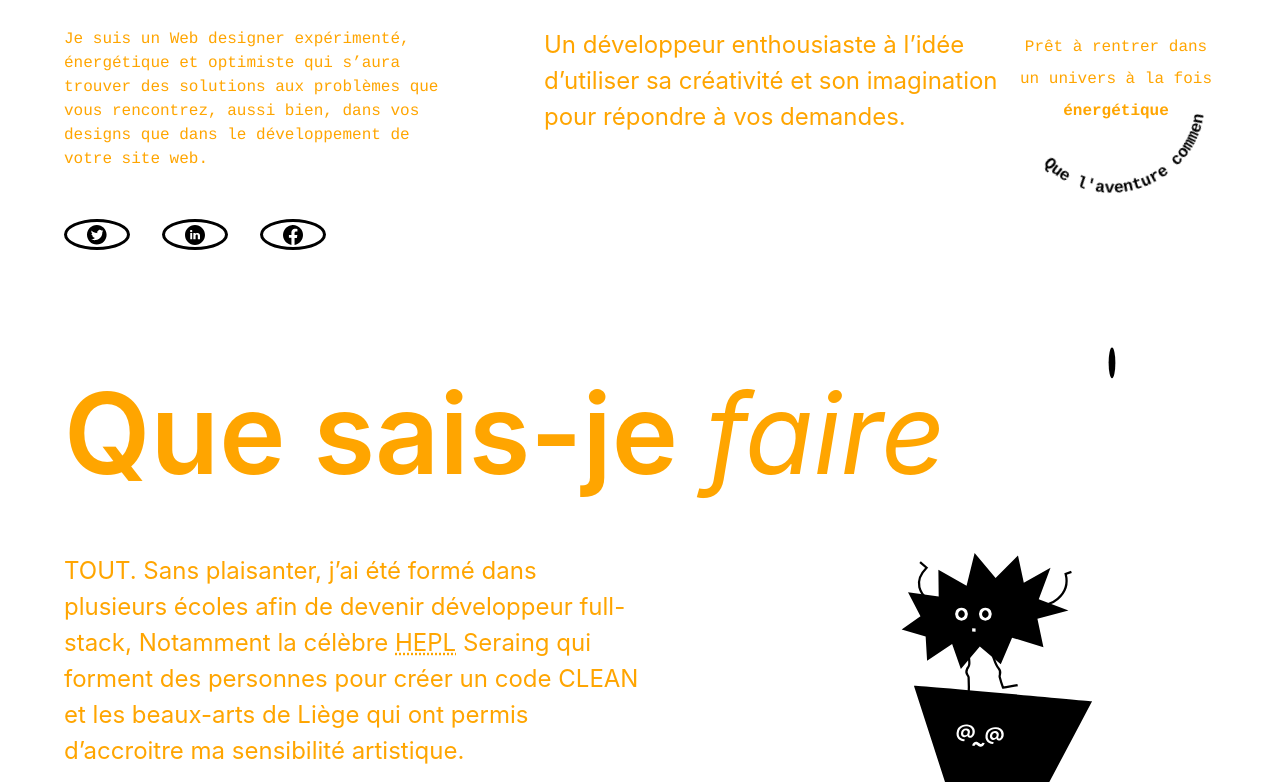
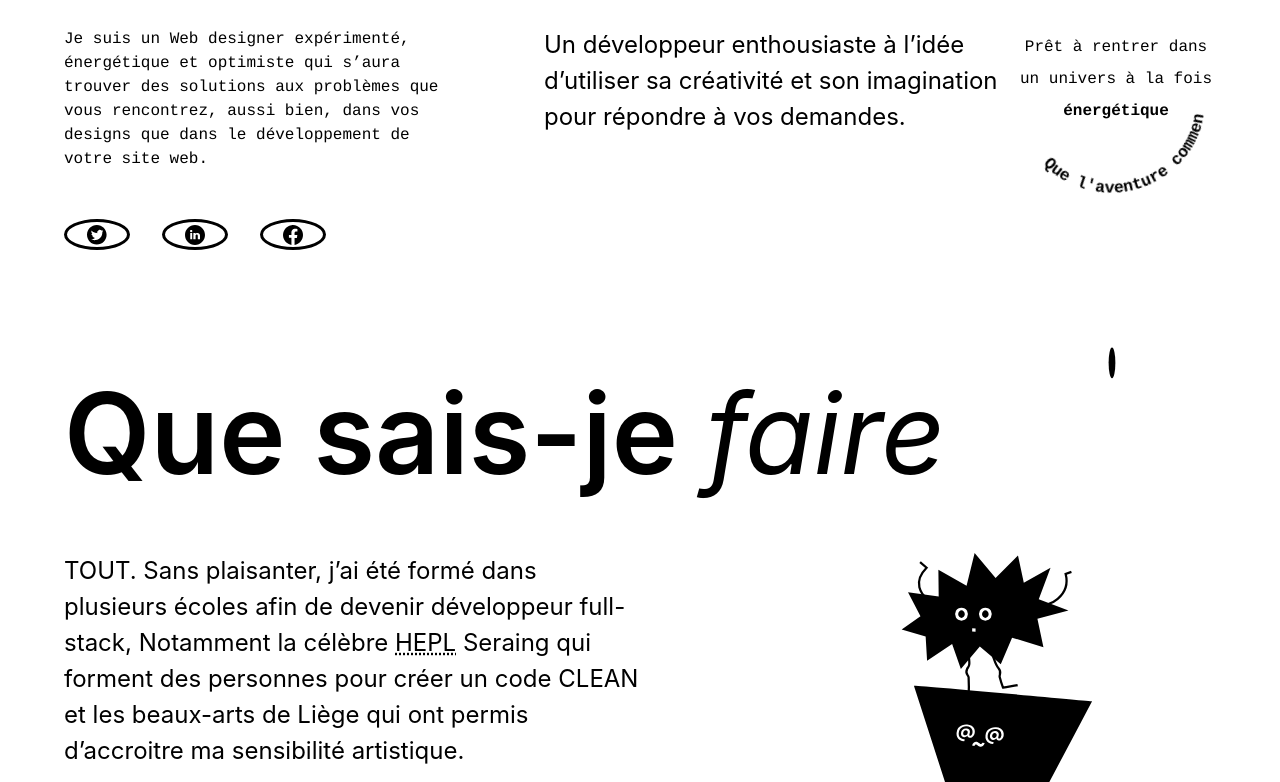
Before and after one commit to blancharSengaVita/CV-2022-2023, a website built with Vite: page index.html in a window 1280 px wide. Shown: the part 545-1327 px from the top of the page. Built offline with nearby package versions, Linux system fonts and the light colour scheme.

Commit message:
V1.1 of my website

```diff
--- a/src/js/main.js
+++ b/src/js/main.js
@@ -15,6 +15,7 @@ div2750.classList.add('div2750');
 const div1750child = document.createElement('div');
 div1750child.classList.add('div1750child');
 div1750child.classList.add('margin-bottom-3rem');
+
 
 function ChangeHeroAccordingToWindowWidth (){
   if (window.innerWidth >= 1250){
@@ -48,6 +49,7 @@ window.addEventListener('load', (event) => {
     ChangeHeroAccordingToWindowWidth ()
   }
 });
+
 //---- Fais apparaitre les éléments de l'intro l'un après l'autre avec un delai reglable ----
 
 
--- a/src/scss/utilities.scss
+++ b/src/scss/utilities.scss
@@ -146,10 +146,6 @@
 
 @media screen and (min-width: 750px) {
   //font-size
-  body {
-    color: skyblue;
-  }
-
   :root {
     font-size: 0.875rem; //14 pixels
   }
@@ -228,10 +224,6 @@
 
 @media screen and (min-width: 1250px) {
   //font-size
-  body{
-    color: orange;
-  }
-
   :root {
     font-size: 1rem; //14 pixels
   }
```
Also changed, not shown: index.html (+1 -1 lines).
